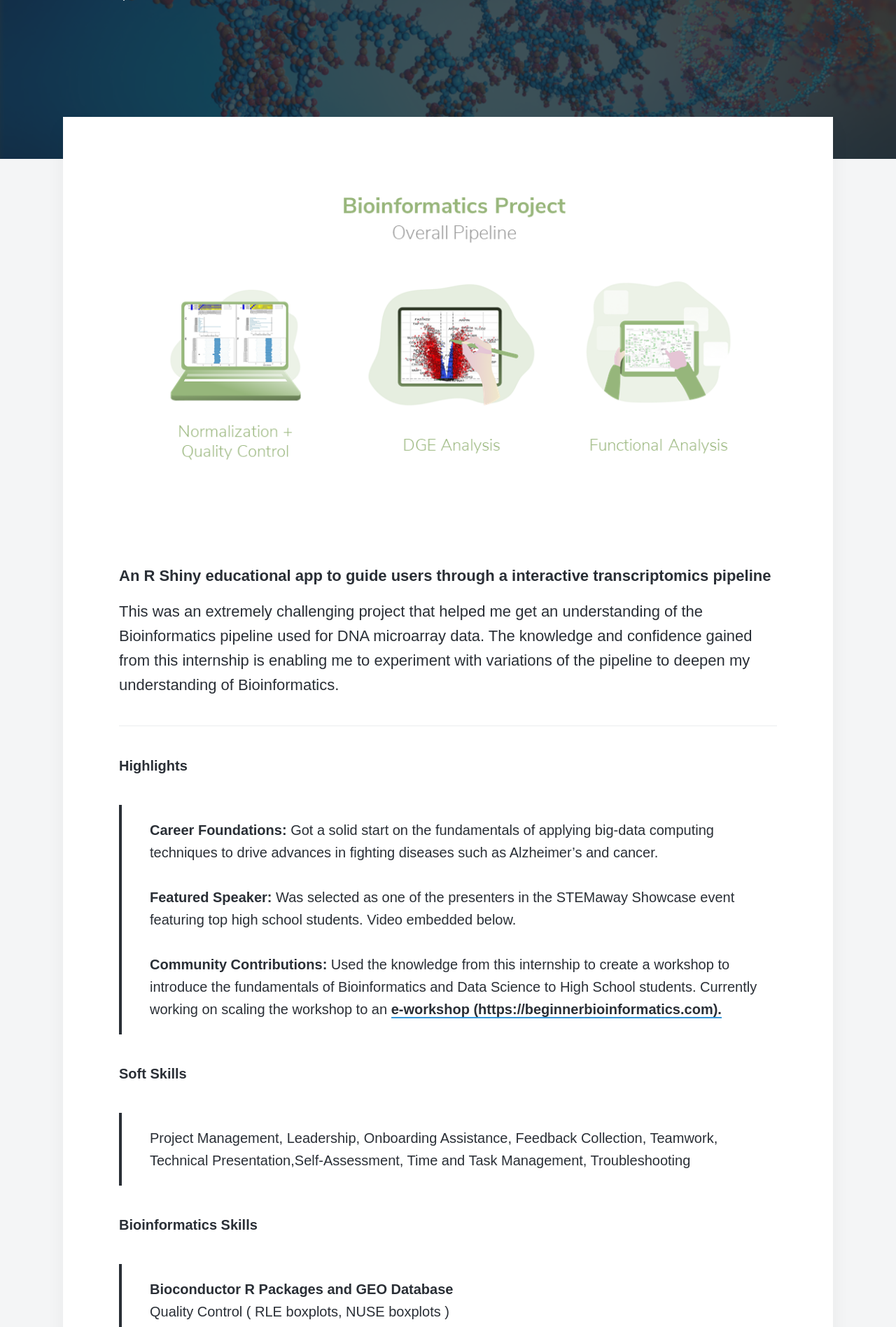
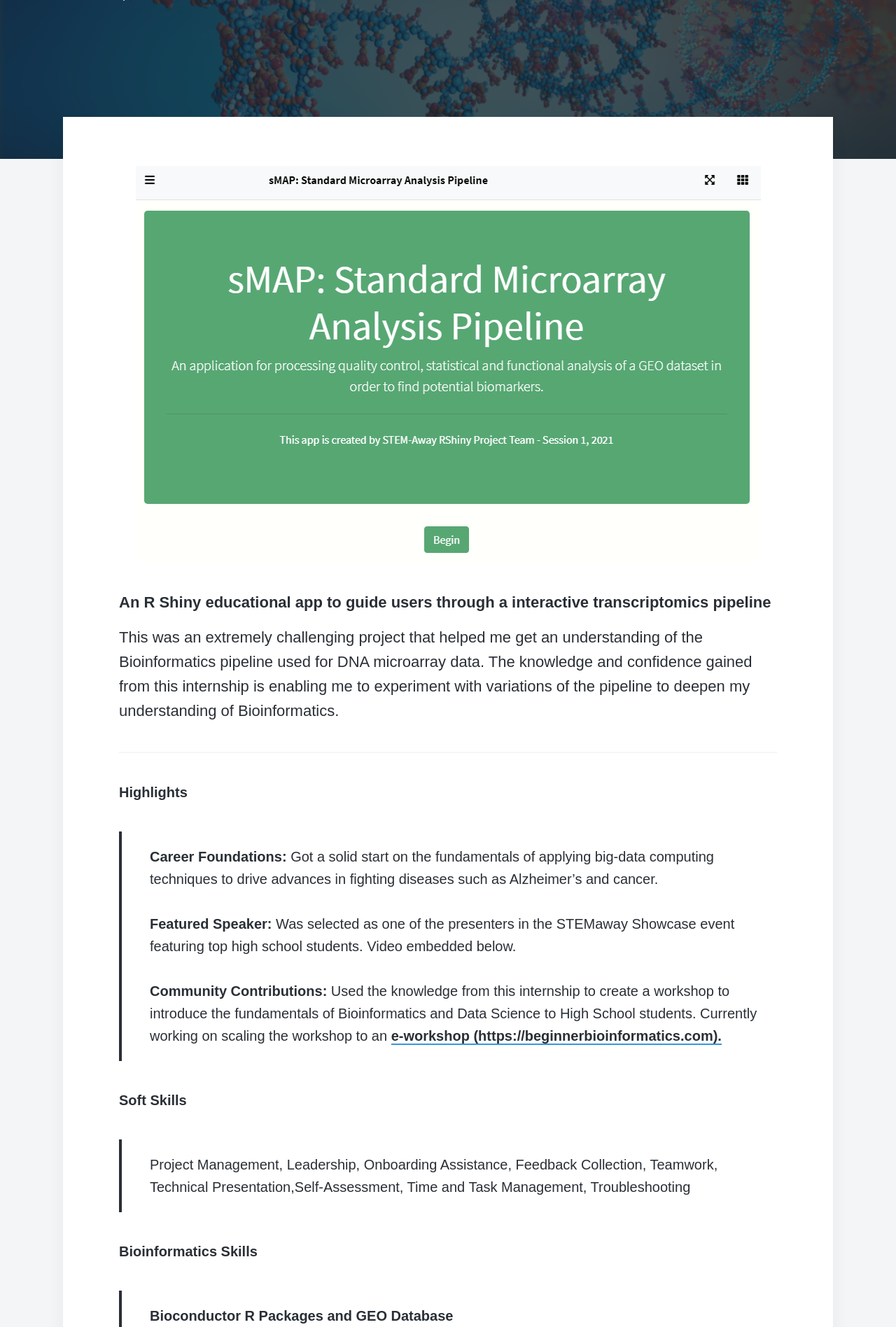
Before and after one commit to disha-22/disha-22.github.io, a Jekyll site: the page built from _projects/rshiny.md, in a window 1280 px wide. Shown: the part 339-2235 px from the top of the page at 70% size. Built offline with Jekyll 4.4.1, drawn with Linux system fonts in a browser that asks for light colours; nearby versions of some CDN libraries; some web fonts are replaced.

Commit message:
Update rshiny.md

```diff
--- a/_projects/rshiny.md
+++ b/_projects/rshiny.md
@@ -6,7 +6,7 @@ description: An R Shiny educational app to guide users through a interactive tra
 featured_image: '/images/app-main.jpg'
 ---
 
-![](/images/bioinformatics-p.png)
+![](/images/app1.PNG)
 
 <h4>An R Shiny educational app to guide users through a interactive transcriptomics pipeline</h4>
 
```
